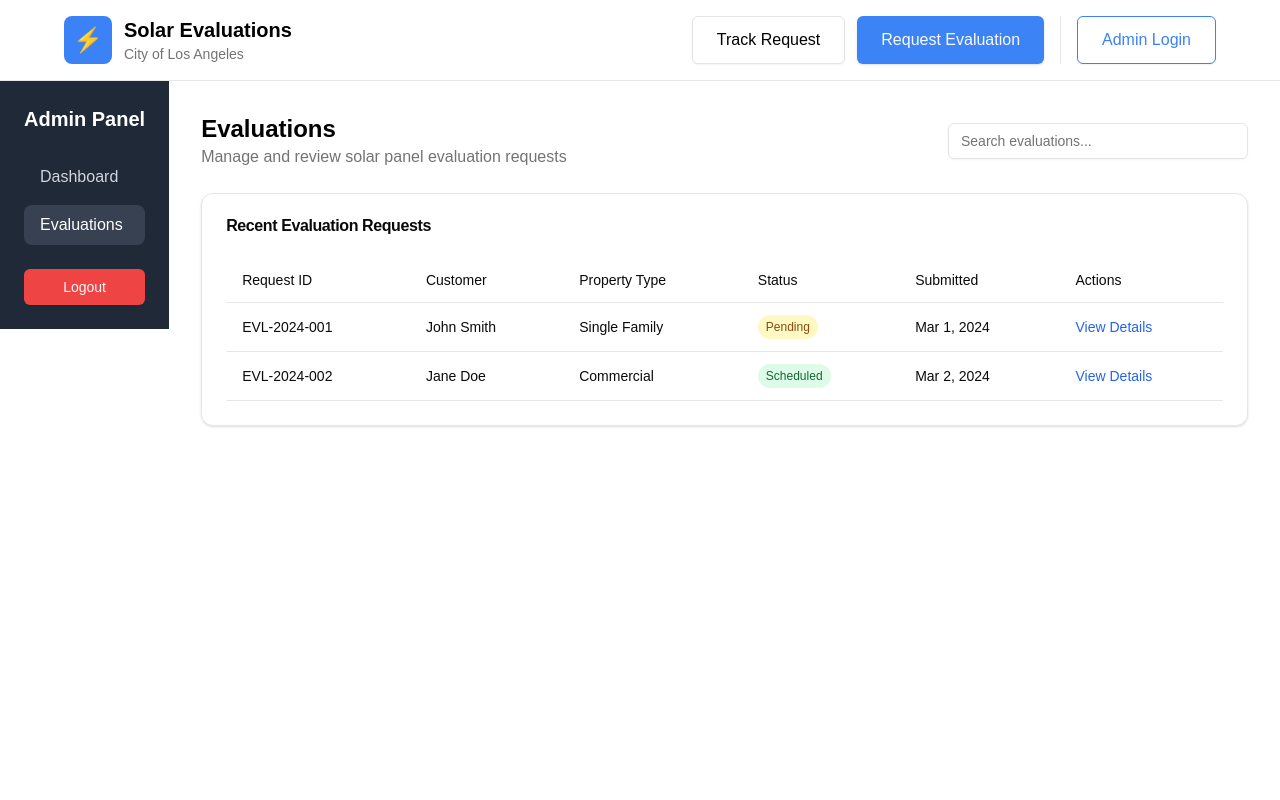
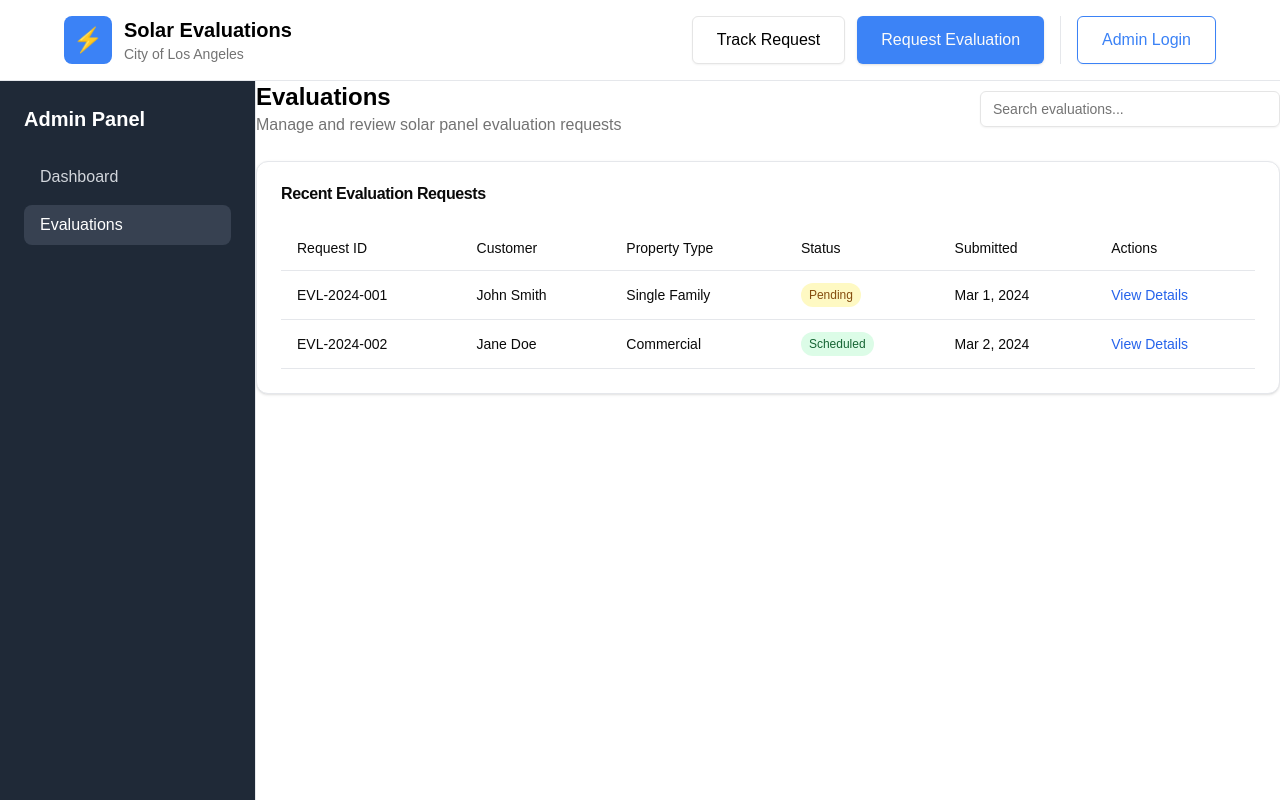
Before and after one commit to chingu-voyages/v52-tier3-team-33, a Next.js app in the folder solar-panel/: page /admin/evaluation in a window 1280 px wide. Shown: the top 800 px of the page. Built offline with nearby package versions, Linux system fonts and the light colour scheme.

Commit message:
Update admin layout

```diff
--- a/solar-panel/src/app/admin/layout.tsx
+++ b/solar-panel/src/app/admin/layout.tsx
@@ -1,16 +1,34 @@
 "use client";
+
+import { usePathname } from "next/navigation";
 
 import AdminSidebar from "@/components/layout/sidebar";
 
+interface AdminLayoutProps {
+  children: React.ReactNode;
+}
+
 export default function AdminLayout({
   children,
-}: {
-  children: React.ReactNode;
-}): React.ReactNode {
+}: AdminLayoutProps): React.ReactNode {
+  const pathname = usePathname();
+
+  if (!pathname) {
+    return <div className="min-h-screen">{children}</div>;
+  }
+
+  const isAuthPage = pathname.startsWith("/admin/auth");
+
+  if (isAuthPage) {
+    return <div className="min-h-screen">{children}</div>;
+  }
+
   return (
-    <div className="flex min-h-screen">
-      <AdminSidebar />
-      <main className="flex-1 p-8">{children}</main>
+    <div className="flex h-screen">
+      <div className="w-64 flex-none border-r bg-gray-100/40">
+        <AdminSidebar />
+      </div>
+      <div className="flex-1 overflow-auto">{children}</div>
     </div>
   );
 }
```
